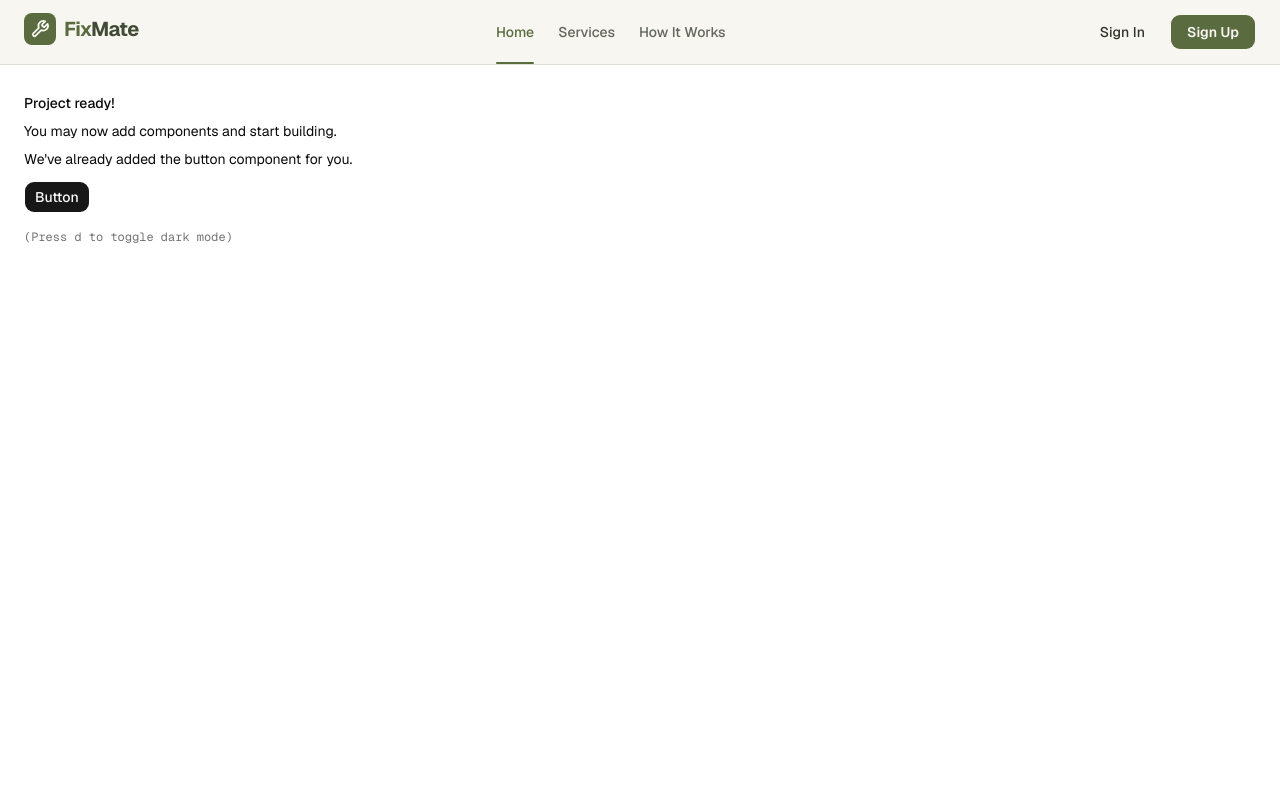
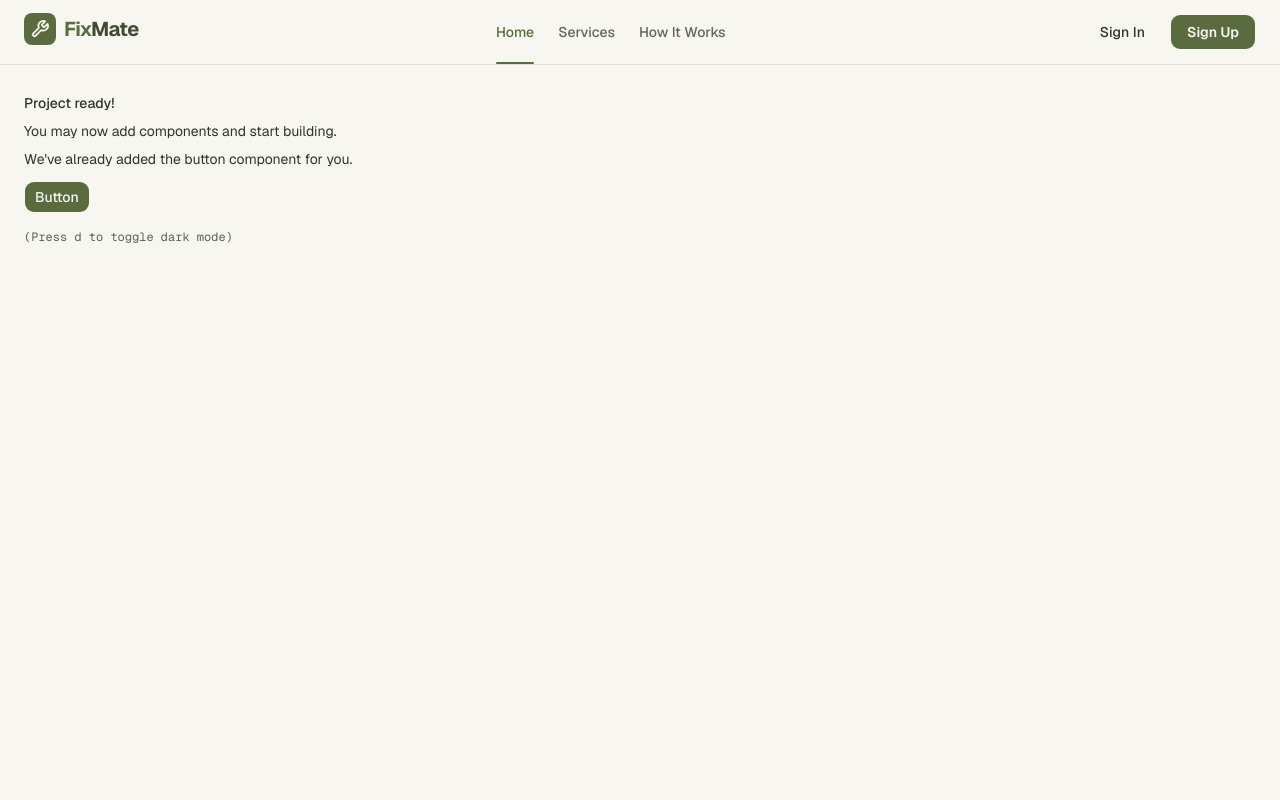
Before and after one commit to afrinnesa05-wq/fixmate-client, a Next.js app: page / in a window 1280 px wide. Shown: the top 800 px of the page. Built offline with nearby package versions, Linux system fonts and the light colour scheme.

Commit message:
feat: apply Olive theme and update root layout

```diff
--- a/app/globals.css
+++ b/app/globals.css
@@ -7,6 +7,12 @@
 @theme inline {
     --font-heading: var(--font-sans);
     --font-sans: var(--font-sans);
+    --color-olive: #596b3f;
+    --color-olive-deep: #414a35;
+    --color-sage: #a8b39a;
+    --color-beige: #e8dfc9;
+    --color-ink: #30352b;
+    --color-cream: #f7f6f0;
     --color-sidebar-ring: var(--sidebar-ring);
     --color-sidebar-border: var(--sidebar-border);
     --color-sidebar-accent-foreground: var(--sidebar-accent-foreground);
@@ -48,72 +54,72 @@
 }
 
 :root {
-    --background: oklch(1 0 0);
-    --foreground: oklch(0.145 0 0);
-    --card: oklch(1 0 0);
-    --card-foreground: oklch(0.145 0 0);
-    --popover: oklch(1 0 0);
-    --popover-foreground: oklch(0.145 0 0);
-    --primary: oklch(0.205 0 0);
-    --primary-foreground: oklch(0.985 0 0);
-    --secondary: oklch(0.97 0 0);
-    --secondary-foreground: oklch(0.205 0 0);
-    --muted: oklch(0.97 0 0);
-    --muted-foreground: oklch(0.556 0 0);
-    --accent: oklch(0.97 0 0);
-    --accent-foreground: oklch(0.205 0 0);
+    --background: #f7f6f0;
+    --foreground: #30352b;
+    --card: #ffffff;
+    --card-foreground: #30352b;
+    --popover: #ffffff;
+    --popover-foreground: #30352b;
+    --primary: #596b3f;
+    --primary-foreground: #f7f6f0;
+    --secondary: #e9ede4;
+    --secondary-foreground: #30352b;
+    --muted: #efeee7;
+    --muted-foreground: #5c6353;
+    --accent: #e4e9db;
+    --accent-foreground: #30352b;
     --destructive: oklch(0.577 0.245 27.325);
-    --border: oklch(0.922 0 0);
-    --input: oklch(0.922 0 0);
-    --ring: oklch(0.708 0 0);
-    --chart-1: oklch(0.87 0 0);
-    --chart-2: oklch(0.556 0 0);
-    --chart-3: oklch(0.439 0 0);
-    --chart-4: oklch(0.371 0 0);
-    --chart-5: oklch(0.269 0 0);
+    --border: #d8d6c9;
+    --input: #c9c7b8;
+    --ring: #596b3f;
+    --chart-1: #596b3f;
+    --chart-2: #a8b39a;
+    --chart-3: #414a35;
+    --chart-4: #e8dfc9;
+    --chart-5: #8b9778;
     --radius: 0.625rem;
-    --sidebar: oklch(0.985 0 0);
-    --sidebar-foreground: oklch(0.145 0 0);
-    --sidebar-primary: oklch(0.205 0 0);
-    --sidebar-primary-foreground: oklch(0.985 0 0);
-    --sidebar-accent: oklch(0.97 0 0);
-    --sidebar-accent-foreground: oklch(0.205 0 0);
-    --sidebar-border: oklch(0.922 0 0);
-    --sidebar-ring: oklch(0.708 0 0);
+    --sidebar: #ffffff;
+    --sidebar-foreground: #30352b;
+    --sidebar-primary: #596b3f;
+    --sidebar-primary-foreground: #f7f6f0;
+    --sidebar-accent: #e9ede4;
+    --sidebar-accent-foreground: #30352b;
+    --sidebar-border: #d8d6c9;
+    --sidebar-ring: #596b3f;
 }
 
 .dark {
-    --background: oklch(0.145 0 0);
-    --foreground: oklch(0.985 0 0);
-    --card: oklch(0.205 0 0);
-    --card-foreground: oklch(0.985 0 0);
-    --popover: oklch(0.205 0 0);
-    --popover-foreground: oklch(0.985 0 0);
-    --primary: oklch(0.922 0 0);
-    --primary-foreground: oklch(0.205 0 0);
-    --secondary: oklch(0.269 0 0);
-    --secondary-foreground: oklch(0.985 0 0);
-    --muted: oklch(0.269 0 0);
-    --muted-foreground: oklch(0.708 0 0);
-    --accent: oklch(0.269 0 0);
-    --accent-foreground: oklch(0.985 0 0);
+    --background: #23261f;
+    --foreground: #ecebe3;
+    --card: #2c3026;
+    --card-foreground: #ecebe3;
+    --popover: #2c3026;
+    --popover-foreground: #ecebe3;
+    --primary: #a8b39a;
+    --primary-foreground: #23261f;
+    --secondary: #3a3f33;
+    --secondary-foreground: #ecebe3;
+    --muted: #31352b;
+    --muted-foreground: #a8ad9c;
+    --accent: #3a3f33;
+    --accent-foreground: #ecebe3;
     --destructive: oklch(0.704 0.191 22.216);
-    --border: oklch(1 0 0 / 10%);
-    --input: oklch(1 0 0 / 15%);
-    --ring: oklch(0.556 0 0);
-    --chart-1: oklch(0.87 0 0);
-    --chart-2: oklch(0.556 0 0);
-    --chart-3: oklch(0.439 0 0);
-    --chart-4: oklch(0.371 0 0);
-    --chart-5: oklch(0.269 0 0);
-    --sidebar: oklch(0.205 0 0);
-    --sidebar-foreground: oklch(0.985 0 0);
-    --sidebar-primary: oklch(0.488 0.243 264.376);
-    --sidebar-primary-foreground: oklch(0.985 0 0);
-    --sidebar-accent: oklch(0.269 0 0);
-    --sidebar-accent-foreground: oklch(0.985 0 0);
-    --sidebar-border: oklch(1 0 0 / 10%);
-    --sidebar-ring: oklch(0.556 0 0);
+    --border: rgba(247, 246, 240, 0.12);
+    --input: rgba(247, 246, 240, 0.18);
+    --ring: #a8b39a;
+    --chart-1: #a8b39a;
+    --chart-2: #8b9778;
+    --chart-3: #e8dfc9;
+    --chart-4: #596b3f;
+    --chart-5: #d4d9c8;
+    --sidebar: #1e211b;
+    --sidebar-foreground: #ecebe3;
+    --sidebar-primary: #a8b39a;
+    --sidebar-primary-foreground: #23261f;
+    --sidebar-accent: #31352b;
+    --sidebar-accent-foreground: #ecebe3;
+    --sidebar-border: rgba(247, 246, 240, 0.1);
+    --sidebar-ring: #a8b39a;
 }
 
 @layer base {
--- a/app/layout.tsx
+++ b/app/layout.tsx
@@ -1,4 +1,5 @@
 import { Geist, Geist_Mono } from "next/font/google"
+import { Toaster } from "sonner"
 
 import "./globals.css"
 import { ThemeProvider } from "@/components/theme-provider"
@@ -24,6 +25,16 @@ export default function RootLayout({
     >
       <body>
         <ThemeProvider>{children}</ThemeProvider>
+        <Toaster
+          position="top-right"
+          toastOptions={{
+            style: {
+              background: "#F7F6F0",
+              color: "#30352B",
+              border: "1px solid #D8D6C9",
+            },
+          }}
+        />
       </body>
     </html>
   )
```
